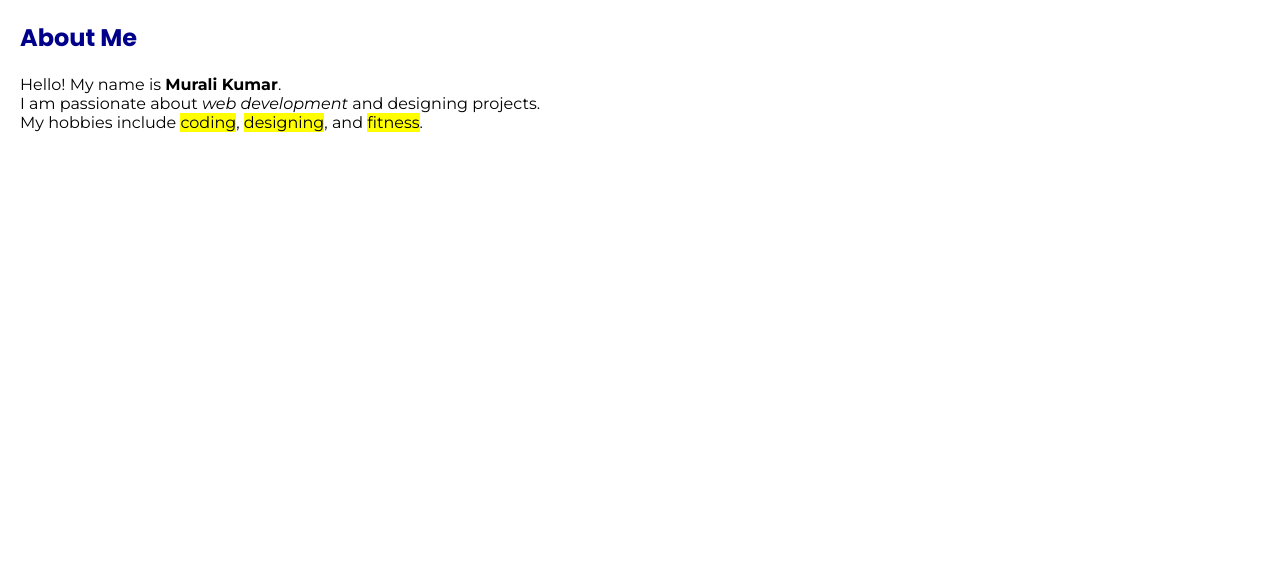
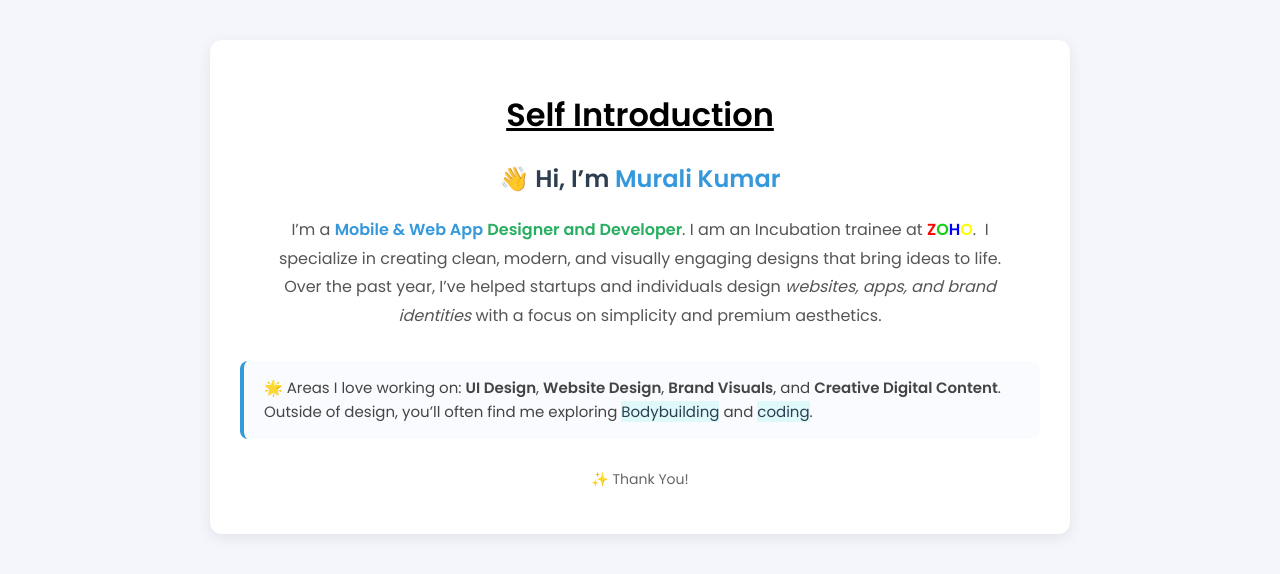
Before and after one commit to Murali20kumar/ZSGS_Assignments, a plain HTML site: page Nadimuthu San Assignment/HTML /4/index.html in a window 1280 px wide. Drawn offline with Linux system fonts and the light colour scheme.

Commit message:
4th updated

```diff
--- a/Nadimuthu San Assignment/HTML /4/index.html
+++ b/Nadimuthu San Assignment/HTML /4/index.html
@@ -2,23 +2,47 @@
 <html lang="en">
 <head>
   <meta charset="UTF-8">
-  <title>HTML Assignment - 4</title>
+  <title>HTML Assignment - 1</title>
   <link rel="preconnect" href="https://fonts.googleapis.com">
   <link rel="preconnect" href="https://fonts.gstatic.com" crossorigin>
-  <link href="https://fonts.googleapis.com/css2?family=Montserrat:ital,wght@0,100..900;1,100..900&family=Poppins:ital,wght@0,100;0,200;0,300;0,400;0,500;0,600;0,700;0,800;0,900;1,100;1,200;1,300;1,400;1,500;1,600;1,700;1,800;1,900&display=swap" rel="stylesheet">
-  <link rel="preconnect" href="https://fonts.googleapis.com">
-  <link rel="preconnect" href="https://fonts.gstatic.com" crossorigin>
-  <link href="https://fonts.googleapis.com/css2?family=Montserrat:ital,wght@0,100..900;1,100..900&family=Poppins:ital,wght@0,100;0,200;0,300;0,400;0,500;0,600;0,700;0,800;0,900;1,100;1,200;1,300;1,400;1,500;1,600;1,700;1,800;1,900&display=swap" rel="stylesheet">
+  <link href="https://fonts.googleapis.com/css2?family=Poppins:wght@300;400;600&family=Montserrat:wght@300;500;700&display=swap" rel="stylesheet">
+</head>
+<body style="background:#f4f6fb; margin:0; font-family:'Poppins', sans-serif;">
 
-</head>
-<body style=" margin:20px;">
+  <!-- Container -->
+  <div style="max-width:800px; margin:40px auto; background:#fff; border-radius:12px; padding:30px; box-shadow:0 4px 15px rgba(0,0,0,0.08);">
 
-  <h2 style="color:darkblue;font-family: Poppins;">About Me</h2>
-  <p style="font-size:16px;font-family: Montserrat;">
-    Hello! My name is <b>Murali Kumar</b>. <br>
-    I am passionate about <i>web development</i> and designing projects. <br>
-    My hobbies include <mark>coding</mark>, <mark>designing</mark>, and <mark>fitness</mark>.
-  </p>
+    <!-- Heading -->
+     <h1 style="text-align: center;"><u>Self Introduction</u></h1>
+    <h2 style="color:#2c3e50; font-weight:600; text-align:center; margin-bottom:20px;">
+      👋 Hi, I’m <span style="color:#3498db;">Murali Kumar</span>
+    </h2>
+
+    <!-- Intro Paragraph -->
+    <p style="color:#555; font-size:16px; line-height:1.8; text-align:center; margin:0 20px;">
+      I’m a <b style="color:#3498db;">Mobile & Web App</b>
+      <b style="color:#27ae60;">Designer and Developer</b>.
+      I am an Incubation trainee at <b style="color: red;">Z</b><b style="color: rgb(16, 208, 16);">O</b><b style="color: blue;">H</b><b style="color: yellow">O</b>.&nbsp
+      I specialize in creating clean, modern, and visually engaging designs that bring ideas to life.
+      Over the past year, I’ve helped startups and individuals design <i>websites, apps, and brand identities</i>
+      with a focus on simplicity and premium aesthetics.
+    </p>
+
+    <!-- Highlight Box -->
+    <div style="background:#f9fbff; border-left:4px solid #3498db; padding:15px 20px; margin:30px 0; border-radius:8px;">
+      <p style="margin:0; font-size:15px; color:#444; line-height:1.6;">
+        🌟 Areas I love working on:
+        <b>UI Design</b>, <b>Website Design</b>, <b>Brand Visuals</b>, and <b>Creative Digital Content</b>.
+        Outside of design, you’ll often find me exploring <mark style="background:#dff9fb; color:#2c3e50;">Bodybuilding</mark> and
+        <mark style="background:#dff9fb; color:#2c3e50;">coding</mark>.
+      </p>
+    </div>
+
+    <!-- Footer -->
+    <p style="text-align:center; font-size:14px; color:#666; margin-top:20px;">
+      ✨ Thank You!
+    </p>
+  </div>
 
 </body>
 </html>
```
